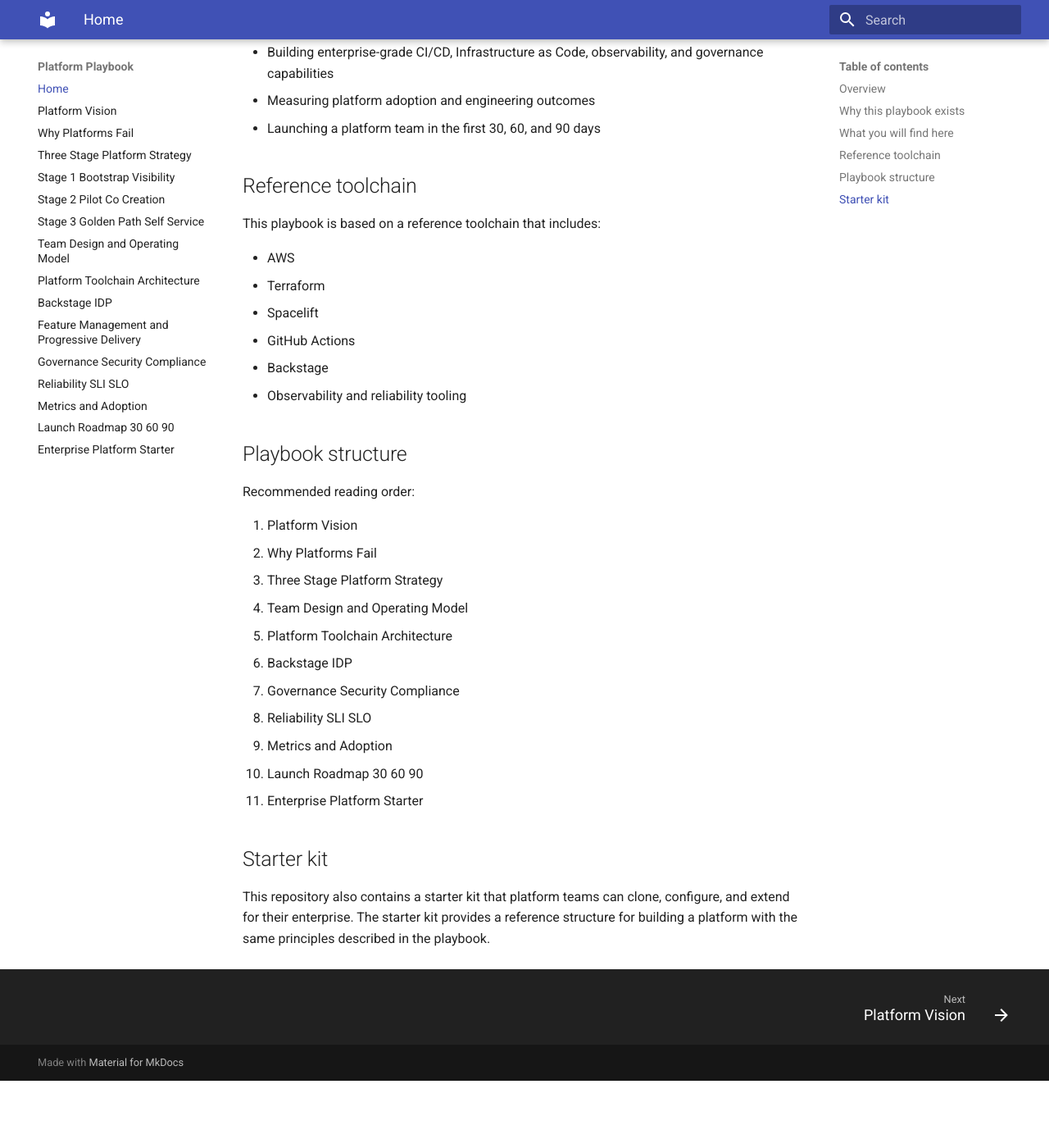
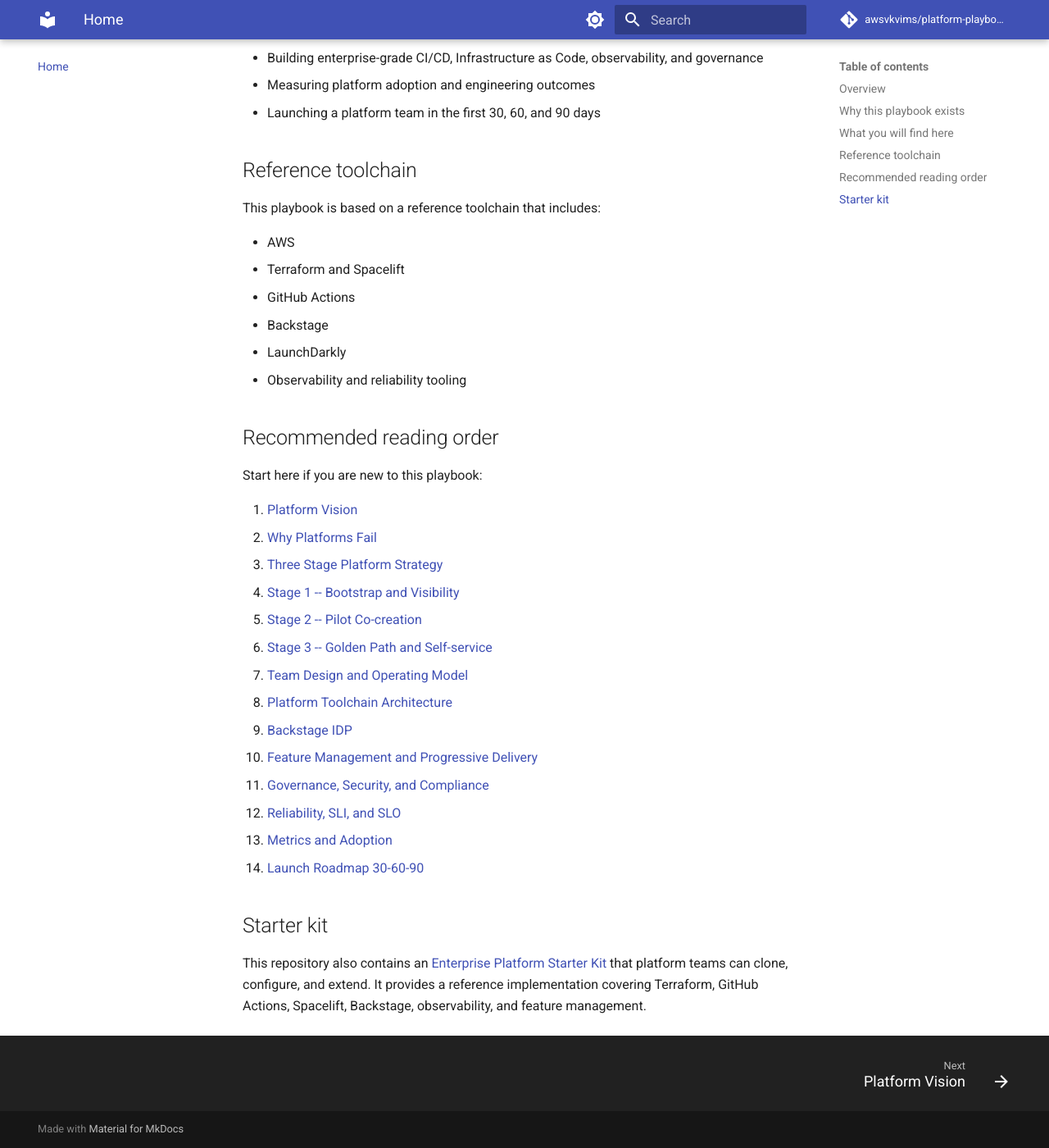
Before and after one commit to awsvkvims/platform-playbook, an MkDocs documentation site: the page built from docs/index.md, in a window 1280 px wide and 1400 px high, scrolled down 891 px. Shown: the whole window at 82% size. Built offline with MkDocs 1.6.1 and Material for MkDocs 9.7.7, drawn with Linux system fonts in a browser that asks for light colours; comment, search, counter and statistics services are not loaded; before the commit the page ends 2209 px from its top, so only the background shows below that; some of the changed text lies outside the part shown.

Commit message:
docs: restructure mkdocs nav, add site metadata, enable Material extensions

```diff
--- a/docs/index.md
+++ b/docs/index.md
@@ -2,13 +2,17 @@
 
 ## Overview
 
-This playbook describes how to build a high-performing DevOps and platform engineering capability and create an Internal Developer Platform from the ground up.
+This playbook describes how to build a high-performing DevOps and platform engineering capability
+and create an Internal Developer Platform from the ground up.
 
-It combines platform strategy, operating model design, technical architecture, governance, reliability practices, and a reference starter kit for enterprise teams.
+It combines platform strategy, operating model design, technical architecture, governance,
+reliability practices, and a reference starter kit for enterprise teams.
 
 ## Why this playbook exists
 
-Many platform efforts fail because teams build tools before they build trust, visibility, and adoption. Product teams often experience platform initiatives as additional process, reduced autonomy, or a new delivery tax.
+Many platform efforts fail because teams build tools before they build trust, visibility,
+and adoption. Product teams often experience platform initiatives as additional process,
+reduced autonomy, or a new delivery tax.
 
 This playbook takes a different approach.
 
@@ -20,12 +24,10 @@ It treats the platform as an internal product and uses a 3-stage model to guide
 
 ## What you will find here
 
-This site includes guidance for:
-
 - Building a high-performing DevOps and platform engineering team
 - Defining a platform operating model
 - Using Backstage as the entry point for an Internal Developer Platform
-- Building enterprise-grade CI/CD, Infrastructure as Code, observability, and governance capabilities
+- Building enterprise-grade CI/CD, Infrastructure as Code, observability, and governance
 - Measuring platform adoption and engineering outcomes
 - Launching a platform team in the first 30, 60, and 90 days
 
@@ -34,28 +36,33 @@ This site includes guidance for:
 This playbook is based on a reference toolchain that includes:
 
 - AWS
-- Terraform
-- Spacelift
+- Terraform and Spacelift
 - GitHub Actions
 - Backstage
+- LaunchDarkly
 - Observability and reliability tooling
 
-## Playbook structure
+## Recommended reading order
 
-Recommended reading order:
+Start here if you are new to this playbook:
 
-1. Platform Vision
-2. Why Platforms Fail
-3. Three Stage Platform Strategy
-4. Team Design and Operating Model
-5. Platform Toolchain Architecture
-6. Backstage IDP
-7. Governance Security Compliance
-8. Reliability SLI SLO
-9. Metrics and Adoption
-10. Launch Roadmap 30 60 90
-11. Enterprise Platform Starter
+1. [Platform Vision](platform-vision.md)
+2. [Why Platforms Fail](why-platforms-fail.md)
+3. [Three Stage Platform Strategy](three-stage-platform-strategy.md)
+4. [Stage 1 -- Bootstrap and Visibility](stage-1-bootstrap-visibility.md)
+5. [Stage 2 -- Pilot Co-creation](stage-2-pilot-co-creation.md)
+6. [Stage 3 -- Golden Path and Self-service](stage-3-golden-path-self-service.md)
+7. [Team Design and Operating Model](team-design-and-operating-model.md)
+8. [Platform Toolchain Architecture](platform-toolchain-architecture.md)
+9. [Backstage IDP](backstage-idp.md)
+10. [Feature Management and Progressive Delivery](feature-management-progressive-delivery.md)
+11. [Governance, Security, and Compliance](governance-security-compliance.md)
+12. [Reliability, SLI, and SLO](reliability-sli-slo.md)
+13. [Metrics and Adoption](metrics-and-adoption.md)
+14. [Launch Roadmap 30-60-90](launch-roadmap-30-60-90.md)
 
 ## Starter kit
 
-This repository also contains a starter kit that platform teams can clone, configure, and extend for their enterprise. The starter kit provides a reference structure for building a platform with the same principles described in the playbook.
+This repository also contains an [Enterprise Platform Starter Kit](enterprise-platform-starter.md)
+that platform teams can clone, configure, and extend. It provides a reference implementation
+covering Terraform, GitHub Actions, Spacelift, Backstage, observability, and feature management.
--- a/mkdocs.yml
+++ b/mkdocs.yml
@@ -1,29 +1,71 @@
 site_name: Platform Playbook
-site_description: Platform engineering playbook and enterprise DevOps starter kit
+site_description: A platform engineering playbook and enterprise DevOps starter kit for teams building Internal Developer Platforms on AWS.
+site_url: https://awsvkvims.github.io/platform-playbook
+repo_url: https://github.com/awsvkvims/platform-playbook
+repo_name: awsvkvims/platform-playbook
 
 theme:
   name: material
   features:
-    - navigation.footer
+    - navigation.tabs
+    - navigation.sections
     - navigation.instant
     - navigation.tracking
-    - navigation.sections
+    - navigation.top
+    - navigation.footer
+    - toc.follow
     - search.highlight
+    - search.suggest
+    - content.code.copy
+    - content.action.edit
+    - content.action.view
+  palette:
+    - scheme: default
+      toggle:
+        icon: material/brightness-7
+        name: Switch to dark mode
+    - scheme: slate
+      toggle:
+        icon: material/brightness-4
+        name: Switch to light mode
+
+markdown_extensions:
+  - admonition
+  - pymdownx.details
+  - pymdownx.superfences
+  - pymdownx.tabbed:
+      alternate_style: true
+  - pymdownx.highlight:
+      anchor_linenums: true
+  - pymdownx.inlinehilite
+  - toc:
+      permalink: true
+  - tables
+  - attr_list
 
 nav:
   - Home: index.md
-  - Platform Vision: platform-vision.md
-  - Why Platforms Fail: why-platforms-fail.md
-  - Three Stage Platform Strategy: three-stage-platform-strategy.md
-  - Stage 1 Bootstrap Visibility: stage-1-bootstrap-visibility.md
-  - Stage 2 Pilot Co Creation: stage-2-pilot-co-creation.md
-  - Stage 3 Golden Path Self Service: stage-3-golden-path-self-service.md
-  - Team Design and Operating Model: team-design-and-operating-model.md
-  - Platform Toolchain Architecture: platform-toolchain-architecture.md
-  - Backstage IDP: backstage-idp.md
-  - Feature Management and Progressive Delivery: feature-management-progressive-delivery.md
-  - Governance Security Compliance: governance-security-compliance.md
-  - Reliability SLI SLO: reliability-sli-slo.md
-  - Metrics and Adoption: metrics-and-adoption.md
-  - Launch Roadmap 30 60 90: launch-roadmap-30-60-90.md
-  - Enterprise Platform Starter: enterprise-platform-starter.md
+  - Strategy:
+    - Platform Vision: platform-vision.md
+    - Why Platforms Fail: why-platforms-fail.md
+    - Three Stage Strategy: three-stage-platform-strategy.md
+  - Stage 1 -- Bootstrap:
+    - Bootstrap and Visibility: stage-1-bootstrap-visibility.md
+  - Stage 2 -- Co-create:
+    - Pilot Co-creation: stage-2-pilot-co-creation.md
+  - Stage 3 -- Golden Path:
+    - Golden Path and Self-service: stage-3-golden-path-self-service.md
+  - Team and Operating Model:
+    - Team Design: team-design-and-operating-model.md
+  - Technical Platform:
+    - Toolchain Architecture: platform-toolchain-architecture.md
+    - Backstage IDP: backstage-idp.md
+    - Feature Management: feature-management-progressive-delivery.md
+  - Governance and Reliability:
+    - Governance, Security, Compliance: governance-security-compliance.md
+    - Reliability, SLI and SLO: reliability-sli-slo.md
+  - Outcomes:
+    - Metrics and Adoption: metrics-and-adoption.md
+    - Launch Roadmap 30-60-90: launch-roadmap-30-60-90.md
+  - Starter Kit:
+    - Overview: enterprise-platform-starter.md
```
